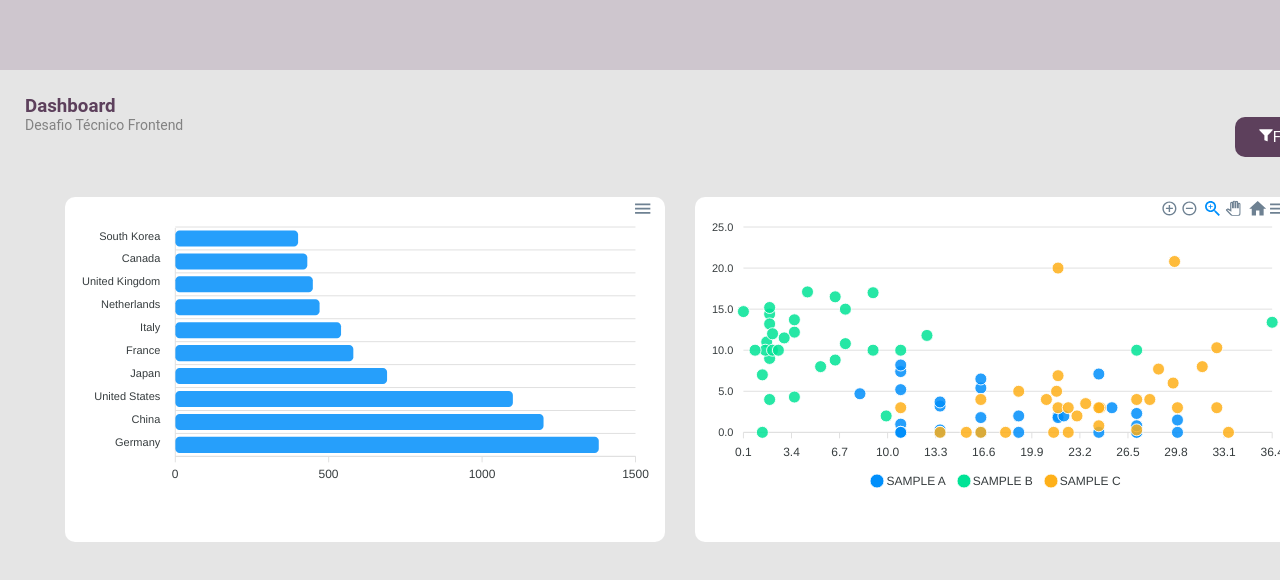
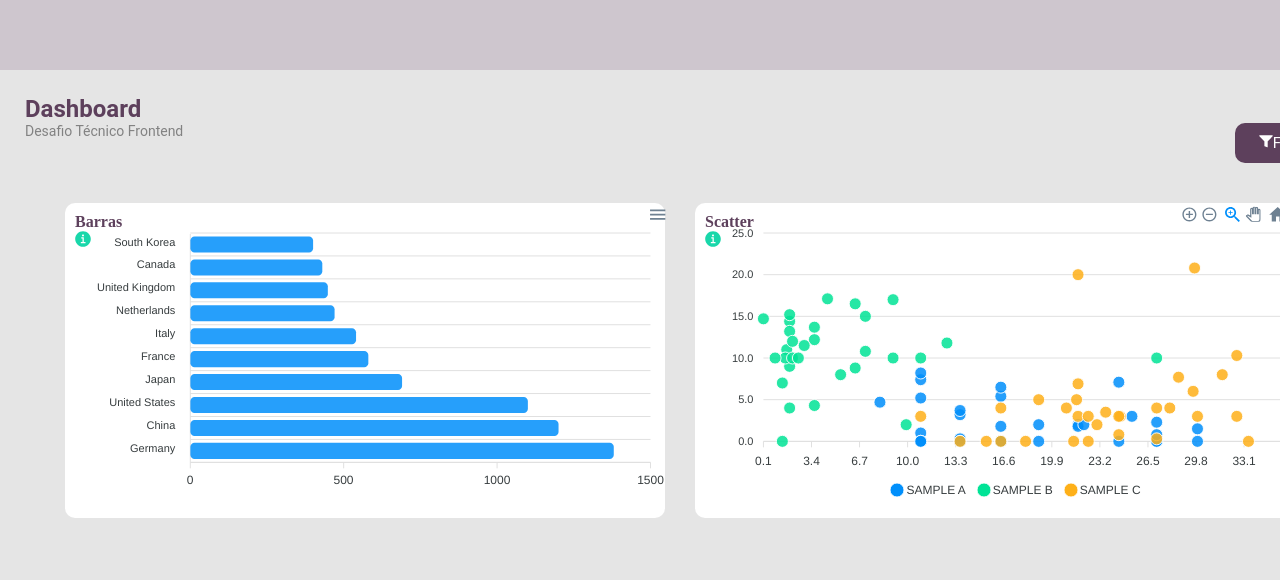
Before and after one commit to AllisonVinicius/dashboard-in-ApexCharts, a React (Create React App) app: page / in a window 1280 px wide. Shown: the top 580 px of the page. Built offline with nearby package versions, Linux system fonts and the light colour scheme.

Commit message:
update styles

```diff
--- a/src/Components/GraphBarras/index.tsx
+++ b/src/Components/GraphBarras/index.tsx
@@ -1,6 +1,7 @@
 import React, { useMemo } from "react";
 import ReactApexChart from "react-apexcharts";
 import { options, series } from "../../repositories/barras";
+import TextHeader from "../TextHeader";
 import { Container } from "./styles";
 
 const GraphBarras = () => {
@@ -12,7 +13,7 @@ const GraphBarras = () => {
       widValue = 590;
       return widValue;
     } else {
-      widValue = 290;
+      widValue = 200;
       return widValue;
     }
   }, [width]);
@@ -31,7 +32,7 @@ const GraphBarras = () => {
 
   return (
     <Container>
-      {/* <TextHeader title="Barras" /> */}
+      <TextHeader title="Barras" />
       <ReactApexChart
         options={options}
         series={series}
--- a/src/Components/GraphBarras/styles.ts
+++ b/src/Components/GraphBarras/styles.ts
@@ -2,7 +2,7 @@ import styled from "styled-components";
 
 export const Container = styled.div`
   display: flex;
-  width: 635px;
+  width: 100%;
   background-color: #fff;
   border-radius: 10px;
   box-shadow: 0px 0 px 20px rgb(0, 0, 0, 0.1);
@@ -23,7 +23,7 @@ export const Container = styled.div`
 
   @media (max-width: 411px) {
     display: flex;
-    width: 200px;
+    width: 75%;
   }
 
   @media (max-width: 768px) {
@@ -51,3 +51,15 @@ export const Header = styled.header`
     flex-direction: column;
   }
 `;
+
+export const Text = styled.h2`
+  width: 15px;
+  color: #5d405c;
+  font-size: 16px;
+  line-height: normal;
+  font-family: "Montserrat";
+  @media (max-width: 768px) {
+    font-size: 15px;
+    margin: 50px 0;
+  }
+`;
--- a/src/Components/GraphScatter/index.tsx
+++ b/src/Components/GraphScatter/index.tsx
@@ -1,6 +1,7 @@
 import React, { useMemo } from "react";
 import ReactApexChart from "react-apexcharts";
 import { options } from "../../repositories/scatter";
+import TextHeader from "../TextHeader";
 import { Container } from "./styles";
 
 const GraphScatter = () => {
@@ -24,7 +25,7 @@ const GraphScatter = () => {
     let heiValue = null;
 
     if (height > 400) {
-      heiValue = 297;
+      heiValue = 300;
       return heiValue;
     } else {
       heiValue = 180;
@@ -34,7 +35,7 @@ const GraphScatter = () => {
 
   return (
     <Container>
-      {/* <TextHeader title="Scatter" /> */}
+      <TextHeader title="Scatter" />
       <ReactApexChart
         options={options}
         series={options.series}
--- a/src/Components/GraphScatter/styles.ts
+++ b/src/Components/GraphScatter/styles.ts
@@ -1,14 +1,13 @@
 import styled from "styled-components";
 
 export const Container = styled.div`
-  width: 635px;
-  height: 345px;
-
+  display: flex;
+  width: 100%;
   background-color: #fff;
   border-radius: 10px;
   box-shadow: 0px 0 px 20px rgb(0, 0, 0, 0.1);
   border-radius: 10px;
-  justify-content: center;
+  justify-content: space-around;
 
   @media (max-width: 1280px) {
     display: flex;
--- a/src/Components/Header/styles.ts
+++ b/src/Components/Header/styles.ts
@@ -4,6 +4,7 @@ export const Container = styled.div`
   width: 100%;
   display: flex;
   flex-direction: column;
+  justify-content: space-around;
 
   @media (max-width: 768px) {
     flex-direction: column;
@@ -24,7 +25,7 @@ export const Container = styled.div`
   }
 `;
 
-export const TitleContainer = styled.h3`
+export const TitleContainer = styled.h2`
   color: #5d405c;
   display: flex;
   flex-direction: column;
--- a/src/Components/Layout/styles.ts
+++ b/src/Components/Layout/styles.ts
@@ -2,7 +2,7 @@ import styled from "styled-components";
 
 export const Grid = styled.div`
   display: grid;
-  grid-template-columns: 500px auto;
+  grid-template-columns: 100% auto;
   grid-template-rows: 70px auto;
 
   grid-template-areas:
@@ -10,7 +10,6 @@ export const Grid = styled.div`
     "CT CT";
 
   height: 100vh;
-  min-width: 500px;
 
   @media (max-width: 768px) {
     grid-template-columns: 100%;
--- a/src/Components/TextHeader/styles.ts
+++ b/src/Components/TextHeader/styles.ts
@@ -1,14 +1,15 @@
 import styled from "styled-components";
 import { ReactComponent as Icon } from "../../assets/info.svg";
 
-export const TitleGraph = styled.span`
-  width: 60px;
-
+export const TitleGraph = styled.h2`
+  width: 15px;
   color: #5d405c;
   font-size: 16px;
   padding: 10px;
   line-height: normal;
   font-family: "Montserrat";
+  flex-direction: row;
+  justify-content: space-between;
   @media (max-width: 768px) {
     font-size: 15px;
     margin: 50px 0;
@@ -16,19 +17,6 @@ export const TitleGraph = styled.span`
 `;
 
 export const StyleIcon = styled(Icon)`
-  width: 15px;
-  height: 15px;
-  left: 10.94%;
-  right: 15%;
-  top: 10.94%;
-  bottom: 10.94%;
-  align-items: center;
-
-  color: #ffffff;
-
-  @media (max-width: 768px) {
-    height: 10px;
-    width: 10px;
-    align-items: center;
-  }
+  display: flex;
+  line-height: normal;
 `;
--- a/src/Pages/Dashboard/styles.ts
+++ b/src/Pages/Dashboard/styles.ts
@@ -7,20 +7,11 @@ export const Barras = styled.div``;
 export const Row = styled.div`
   display: flex;
   justify-content: space-around;
-  flex-direction: row;
   line-height: normal;
 
   @media (max-width: 375px) {
     display: flex;
     flex-direction: column;
-    justify-content: center;
-  }
-
-  @media (max-width: 411px) {
-    display: flex;
-
-    flex-direction: column;
-
     justify-content: center;
   }
 
```
